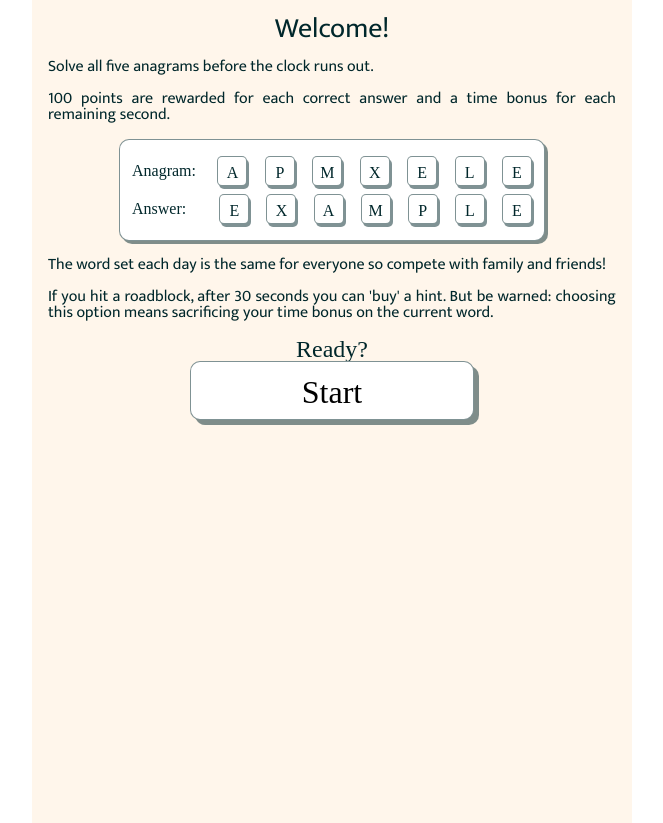
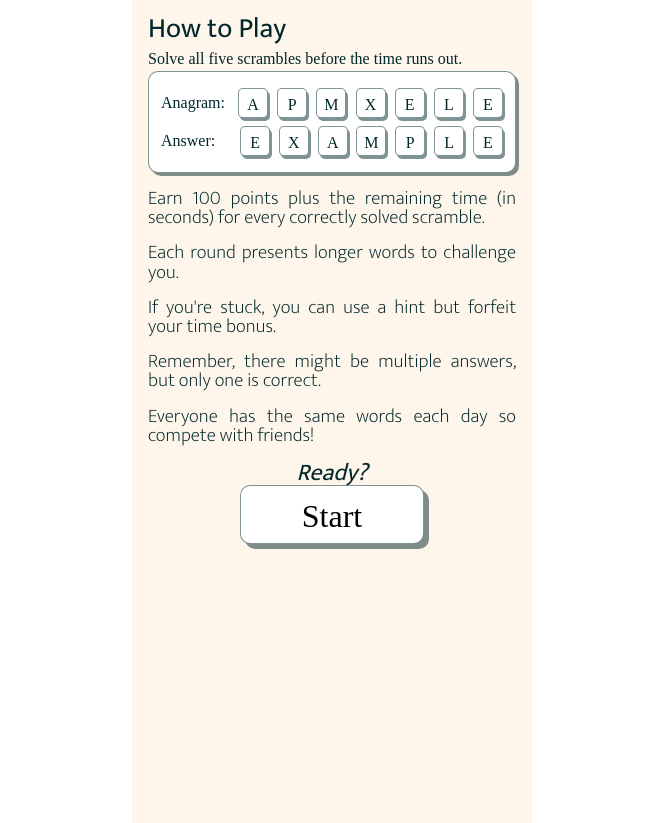
Before and after one commit to oscarwelton/scramble, a website with bundled scripts: page public/index.html in a window 1280 px wide. Shown: the part 66-889 px from the top of the page, without its empty margins (308-971 px from the left). Built offline with nearby package versions, Linux system fonts and the light colour scheme; files whose address does not match are found by name; a web font is replaced by a local one.

Commit message:
design: adjusting min and max heights

```diff
--- a/public/index.html
+++ b/public/index.html
@@ -82,12 +82,9 @@
     </div>
     <div class="container" role="main">
       <div class="start-screen">
-        <h2 class="center">Welcome!</h2>
-        <p>Solve all five anagrams before the clock runs out.</p>
-        <p>
-          100 points are rewarded for each correct answer and a time bonus for
-          each remaining second.
-        </p>
+        <h2>How to Play</h2>
+        <h4>Solve all five scrambles before the time runs out.</h4>
+
         <div class="examples">
           <div class="example">
             <h4>Anagram:</h4>
@@ -110,15 +107,13 @@
             <span>e</span>
           </div>
         </div>
-        <p>
-          The word set each day is the same for everyone so compete with family
-          and friends!
-        </p>
-        <p>
-          If you hit a roadblock, after 30 seconds you can 'buy' a hint. But be
-          warned: choosing this option means sacrificing your time bonus on the
-          current word.
-        </p>
+        <ul class="rules">
+          <li>Earn 100 points plus the remaining time (in seconds) for every correctly solved scramble.</li>
+          <li>Each round presents longer words to challenge you.</li>
+          <li>If you're stuck, you can use a hint but forfeit your time bonus.</li>
+          <li>Remember, there might be multiple answers, but only one is correct.</li>
+          <li>Everyone has the same words each day so compete with friends!</li>
+        </ul>
         <h2 class="ready">Ready?</h2>
         <div class="start-button">
           <button class="start">Start</button>
--- a/public/index.mjs
+++ b/public/index.mjs
@@ -7,7 +7,7 @@ import { grades } from "./js-modules/grade.mjs";
 import { timeUntilMidnight } from "./js-modules/midnight-timer.mjs";
 import { calculatePercentiles } from "./js-modules/percentiles.mjs";
 
-// localStorage.clear();
+localStorage.clear();
 
 let indexPosition = JSON.parse(localStorage.getItem("currentIndex")) || 0;
 let countdownTime = localStorage.getItem("timer") || 300;
--- a/scss/game-over.scss
+++ b/scss/game-over.scss
@@ -106,7 +106,7 @@
   background-repeat: no-repeat;
   position: absolute;
   top: 2.5rem;
-  right: 1rem;
+  right: 0.25rem;
   height: 8.5rem;
   width: 8.5rem;
   display: flex;
--- a/scss/game.scss
+++ b/scss/game.scss
@@ -20,10 +20,11 @@ body {
   position: absolute;
   overflow: hidden;
   -webkit-overflow-scrolling: touch;
+  min-width: 250px;
 }
 
 .container {
-  max-width: 600px;
+  max-width: 400px;
   margin: auto;
 }
 
@@ -60,9 +61,10 @@ body {
 
 #anagram {
   margin: 0.5rem auto;
-  height: 150px;
+  min-height: 11rem;
   display: flex;
   align-items: center;
+  align-content: flex-start;
   justify-content: center;
   flex-wrap: wrap;
   width: 75%;
@@ -115,7 +117,7 @@ body {
   button {
     font-size: 2rem;
     width: 60%;
-    padding: 1rem 0rem 0.75rem 0rem;
+    padding: 0.75rem 0rem 0.5rem 0rem;
     border: 1px solid var(--shadow);
     font-family: var(--scope);
     border-radius: 10px;
--- a/scss/start-screen.scss
+++ b/scss/start-screen.scss
@@ -15,7 +15,8 @@
 }
 
 .start-screen {
-  max-width: 600px;
+  max-width: 400px;
+  margin: auto;
   height: 100vh;
   padding: 1rem;
   background-color: var(--antique-white);
@@ -84,7 +85,19 @@ h2 {
 
 .ready {
   text-align: center;
-  font-family: var(--scope);
   font-size: 1.5rem;
   margin: 1rem 0rem 0rem 0rem;
+  font-style: italic;
 }
+
+.rules {
+  margin-top: 1rem;
+
+  li {
+    text-align: justify;
+    font-size: 1.2rem;
+    margin-bottom: 1rem;
+    font-family: var(--mukta);
+    font-weight: var(--light);
+  }
+}
```
Also changed, not shown: public/stylesheets/styles.css.
